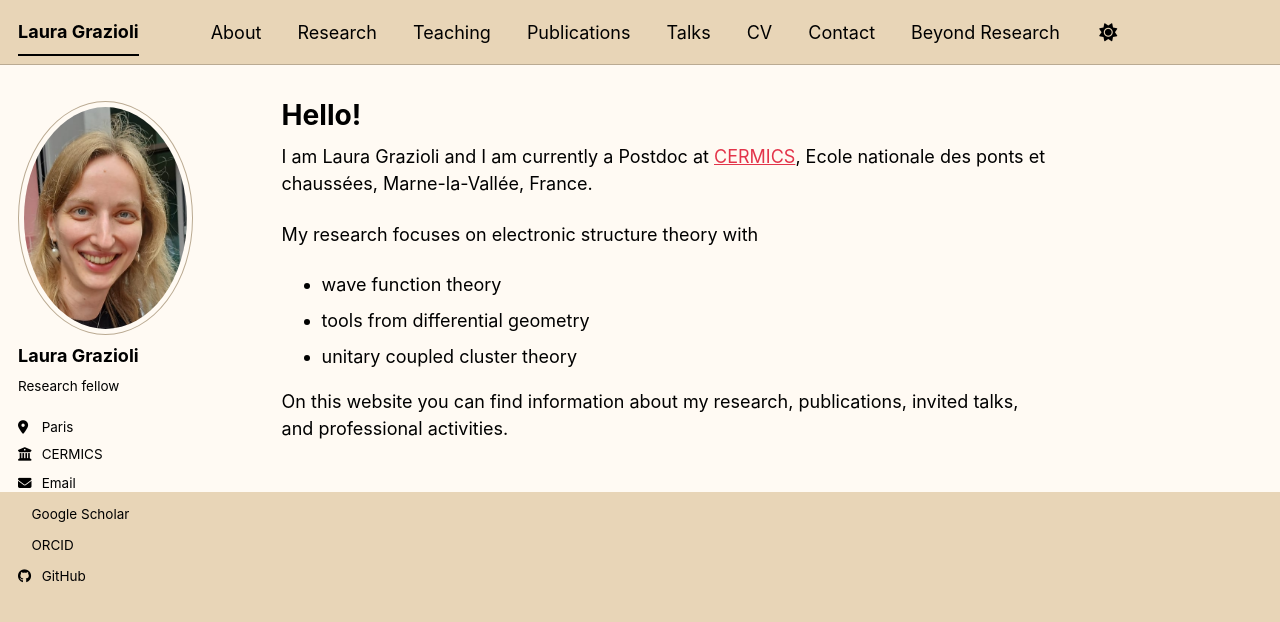
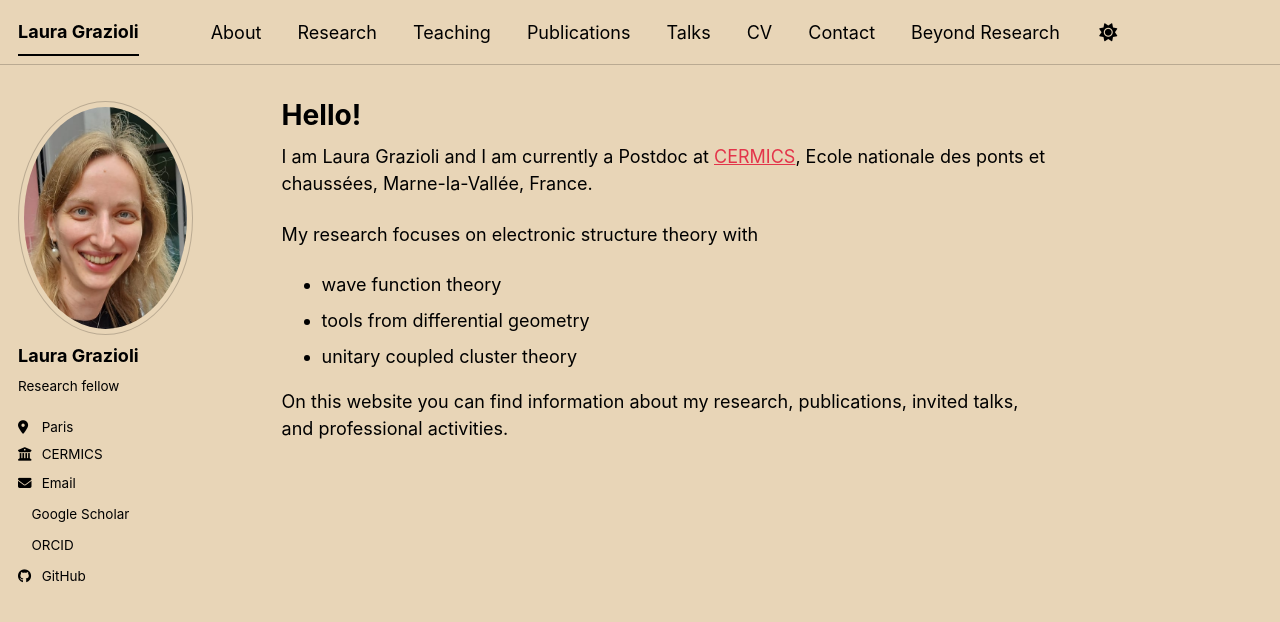
Before and after one commit to LauraGrazioli/lauragrazioli.github.io, a Jekyll site: the page built from _pages/about.md, in a window 1280 px wide. Shown: the top 622 px of the page. Built offline with Jekyll 4.4.1, drawn with Linux system fonts in a browser that asks for light colours; a style sheet for code colours, icons or effects is not loaded.

Commit message:
Change body background color to a CSS variable

```diff
--- a/assets/css/main.scss
+++ b/assets/css/main.scss
@@ -43,5 +43,5 @@
 }
 
 body {
-  background-color: #fffaf3;
+  background-color: var(--global-bg-color);
 }
```
